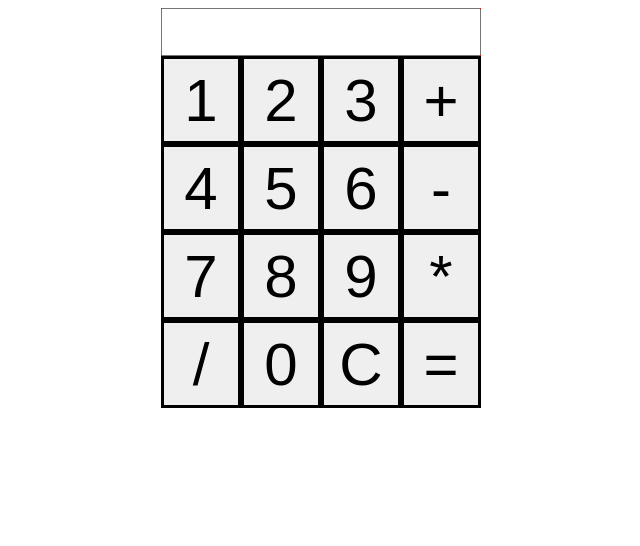
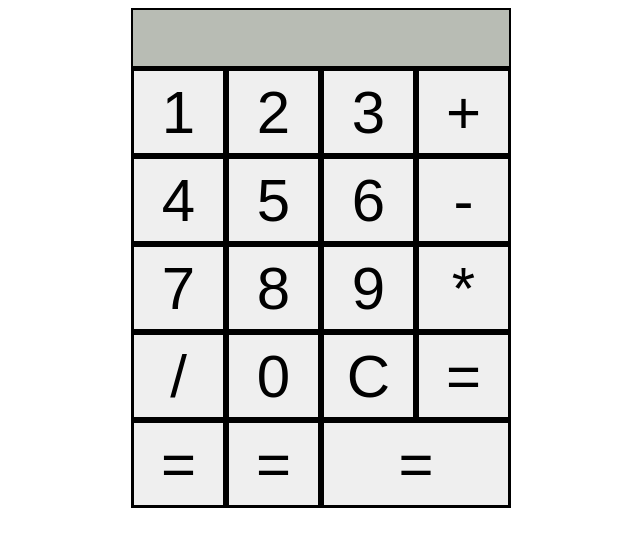
Before and after one commit to Yiosy/Calculator, a plain HTML site: page index.html in a window 1280 px wide. Shown: the whole page, without its empty margins (319-959 px from the left). Drawn offline with Linux system fonts and the light colour scheme.

Commit message:
new row for more buttons

```diff
--- a/index.html
+++ b/index.html
@@ -9,7 +9,7 @@
   </head>
   <body>
     <div class="frame">
-      <input value="" />
+      <input value="" disabled />
       <div class="container">
         <button class="number" id="1">1</button>
         <button class="number" id="2">2</button>
@@ -27,6 +27,9 @@
         <button class="numbe" id="0">0</button>
         <button class="clearButton">C</button>
         <button id="equals">=</button>
+        <button>=</button>
+        <button>=</button>
+        <button id="test">=</button>
       </div>
     </div>
   </body>
--- a/style.css
+++ b/style.css
@@ -31,5 +31,11 @@ button {
   cursor: pointer;
 }
 input {
+  flex-shrink: 0;
   height: 60px;
+  border: solid black 2px;
+  background-color: #b8bcb4;
 }
+#test {
+  flex-grow: 1;
+}
```
